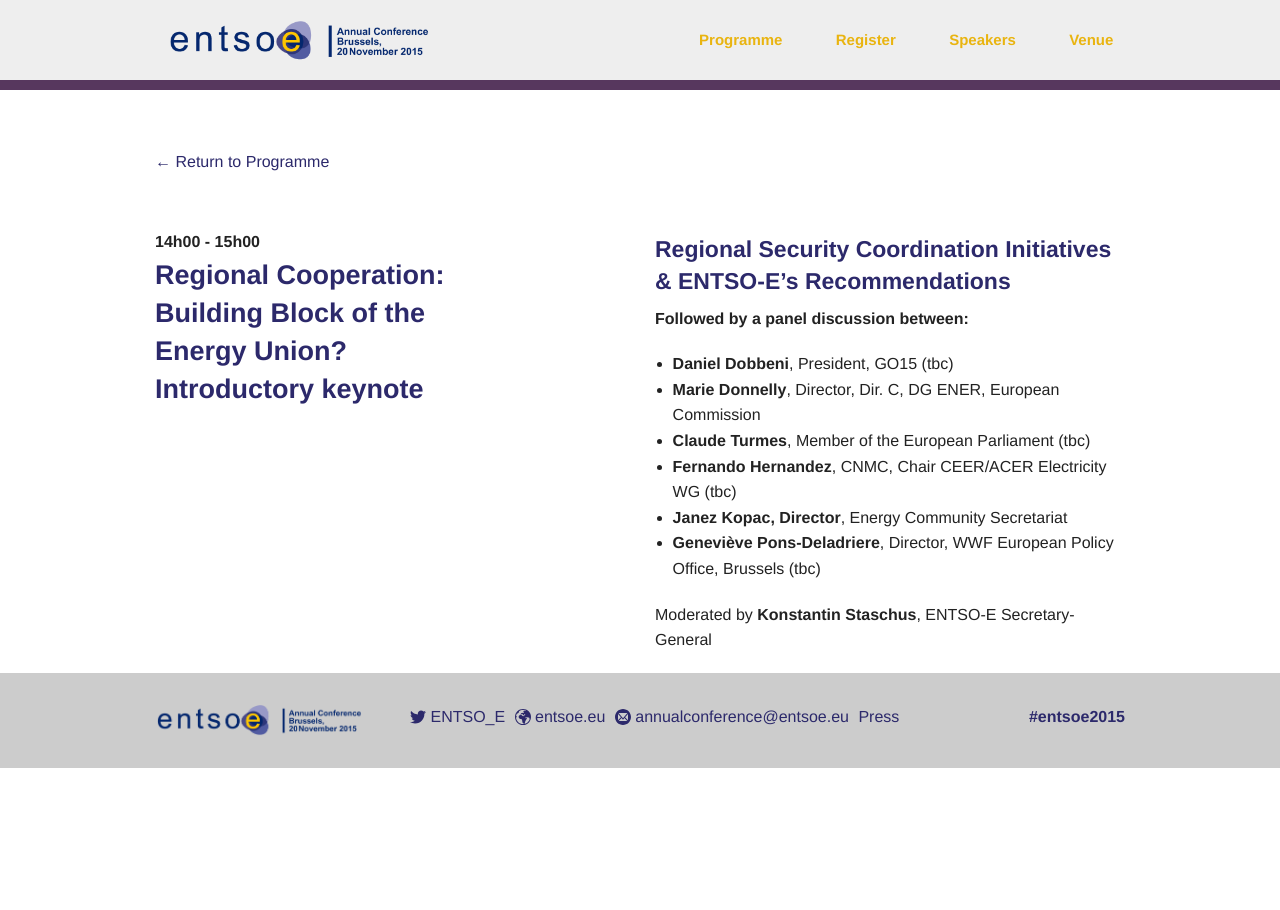
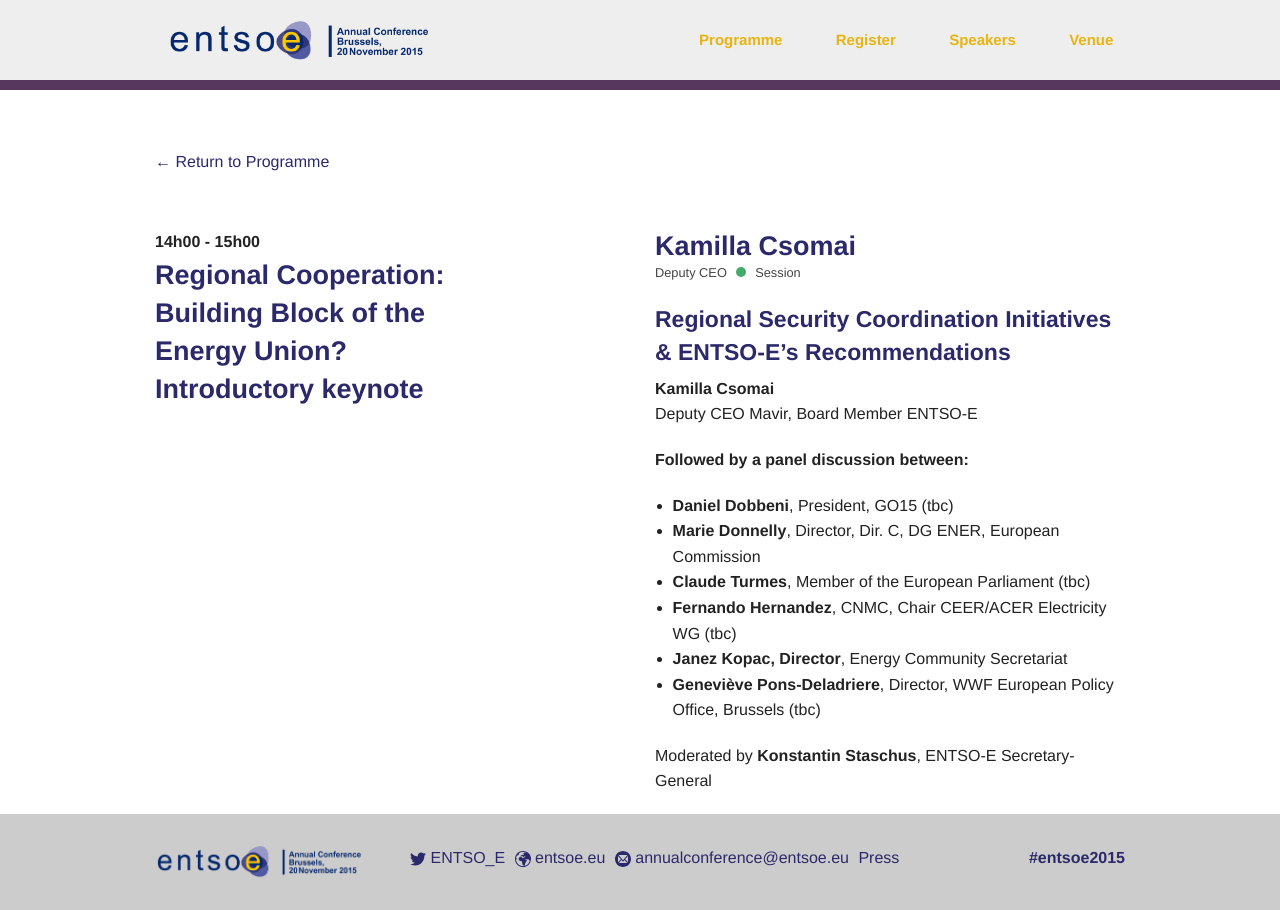
Before and after one commit to SmokeBellew1/entsoe_conf, a Jekyll site: the page built from _posts/schedule/2015-06-10-14h00.md, in a window 1280 px wide. Built offline with Jekyll 4.4.1, drawn with Linux system fonts in a browser that asks for light colours.

Commit message:
Added Kamilla to the 14h00 slot.

```diff
--- a/_posts/schedule/2015-06-10-14h00.md
+++ b/_posts/schedule/2015-06-10-14h00.md
@@ -7,11 +7,14 @@
 end_time: 15h00
 type: session
 tag:
-  -
+  - Kamilla Csomai
 published: true
 ---
 
+
 #### __Regional Security Coordination Initiatives & ENTSO-E’s Recommendations__
+**Kamilla Csomai**<br>
+Deputy CEO Mavir, Board Member ENTSO-E
 
 __Followed by a panel discussion between:__
 
```
